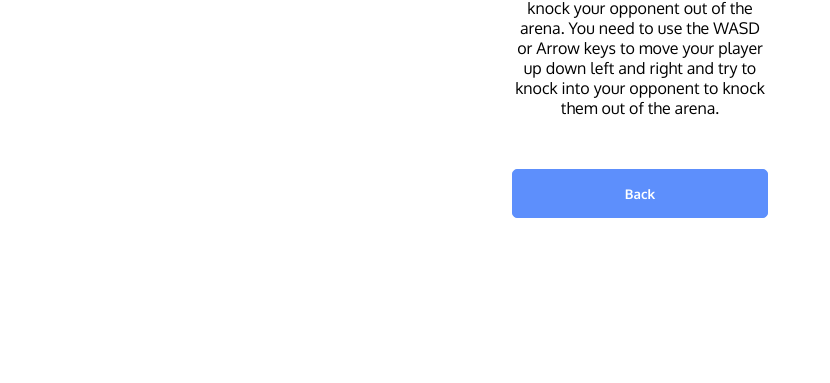
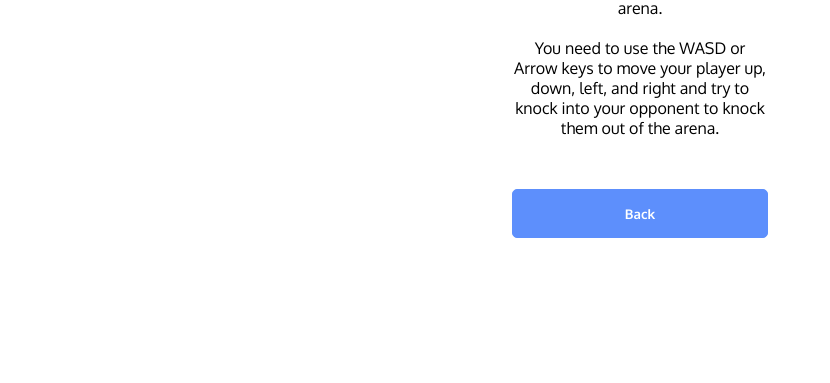
Before and after one commit to spena64/Project-S.U.M.O, a plain HTML site: page project/temp/how-to-play.html in a window 1280 px wide. Shown: the part 417-800 px from the top of the page, without its empty margins (0-830 px from the left). Drawn offline with Linux system fonts and the light colour scheme.

Commit message:
Fix html inconsistencies and create account layout

```diff
--- a/project/temp/how-to-play.html
+++ b/project/temp/how-to-play.html
@@ -9,18 +9,21 @@
         <script src="https://www.gstatic.com/firebasejs/7.8.1/firebase-analytics.js"></script>
         <script src="https://www.gstatic.com/firebasejs/7.8.1/firebase-auth.js"></script>
 
-        // <script src="index.js"> </script>
+        <script src="index.js"> </script>
     </head>
 
     <body>
         <div id="logo" class="main">
             <h1>Project S.U.M.O</h1>
         </div>
-        <div id="login" class="main">
+        <div class="main">
             <h2>How to Play</h2>
             <!-- TODO: andrew - put your text in here! -->
-            <p>The objective of this game is to knock your opponent out of the arena.
-              You need to use the WASD or Arrow keys to move your player up down left and right and try to knock into your opponent to knock them out of the arena.   </p>
+            <p>
+                The objective of this game is to knock your opponent out of the arena. <br><br>
+                You need to use the WASD or Arrow keys to move your player up, down, left,
+                and right and try to knock into your opponent to knock them out of the arena.
+            </p>
             <br />
 
             <button onclick="window.location.href='home-page.html'" id = "back">Back</button>
--- a/project/temp/index.js
+++ b/project/temp/index.js
@@ -17,7 +17,7 @@
 
       alert("Signed Up");
 
-        // yeet user to home page
+        // yeet user to login page
         window.location.href = 'login.html';
   }
 
```
Also changed, not shown: project/temp/continue-as-guest.html (+1 -1 lines), project/temp/create-account.html (+2 -2 lines), project/temp/credits.html (+1 -1 lines), project/temp/private-game.html (+1 -1 lines), project/temp/quick-play.html (+1 -1 lines).
